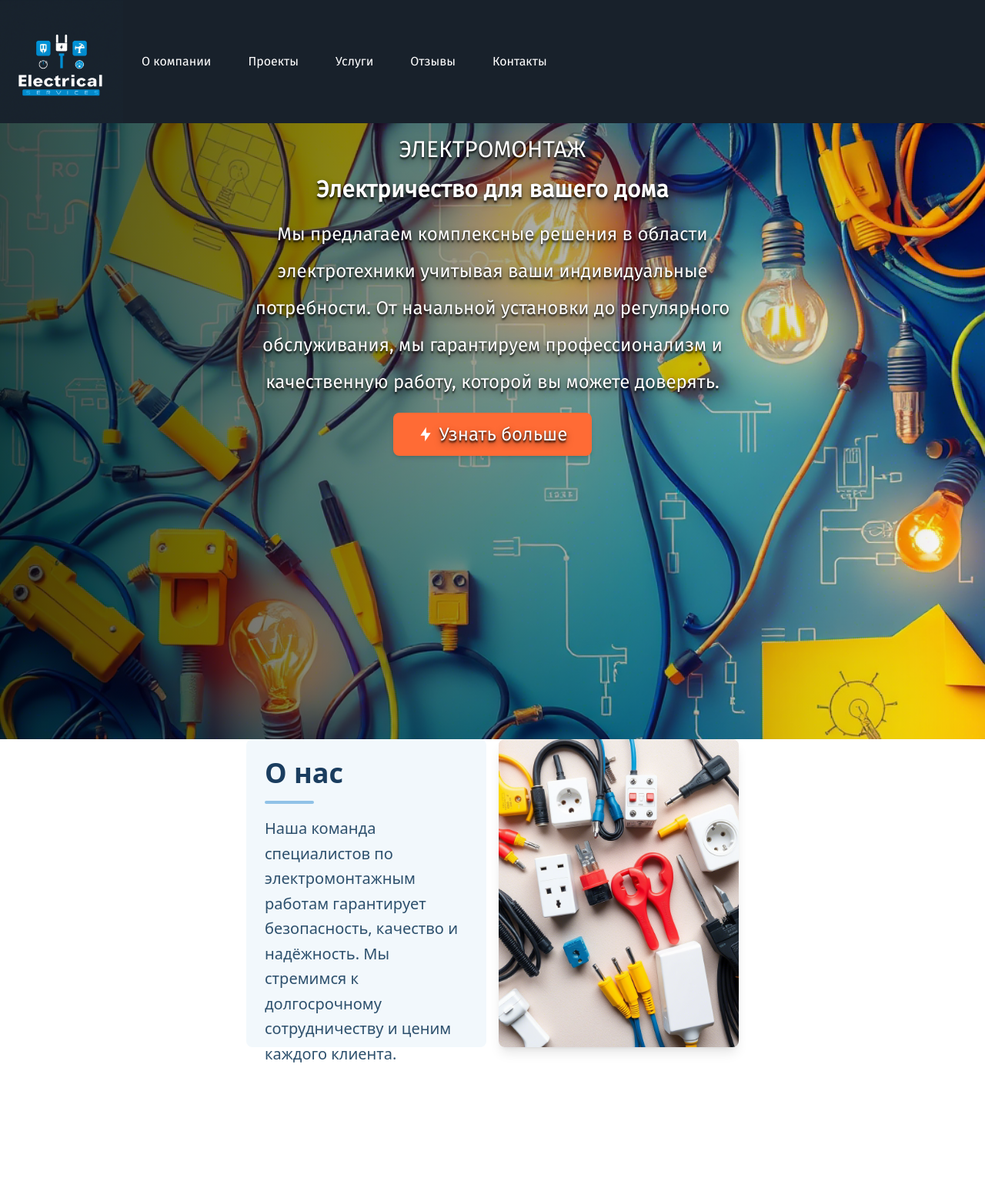
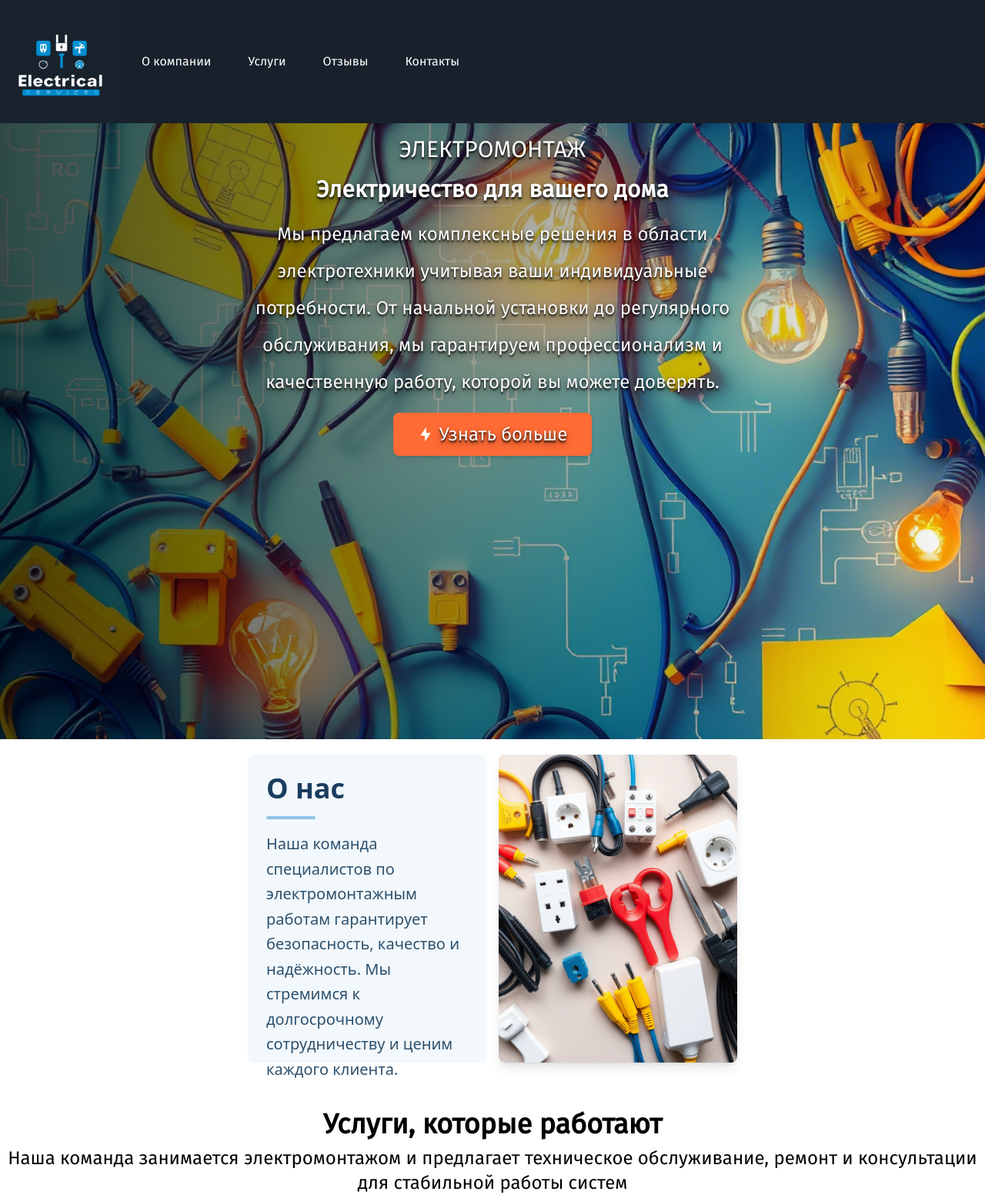
Before and after one commit to lexxik753/electrics, a Vue app: page / in a window 1280 px wide. Shown: the whole page at 77% size. Before the commit the page ends 1400 px from the top, so only its background shows below. Built offline with nearby package versions, Linux system fonts and the light colour scheme; the HTML template or start-up script is replaced by a standard one.

Commit message:
start create block services

```diff
--- a/src/blocks/About.vue
+++ b/src/blocks/About.vue
@@ -2,7 +2,7 @@
 </script>
 
 <template>
-    <section class="flex lg:flex-row md:flex-col lg:justify-center md:items-center gap-4 mx-4 relative">
+    <section class="flex lg:flex-row md:flex-col lg:justify-center md:items-center gap-4 m-5 relative">
         <div class=" w-full lg:w-1/2 xl:w-1/4 2xl:w-[30%] lg:h-[400px] p-6 font-sans rounded-lg bg-[#F2F8FC]">
             <h3 class="text-2xl lg:text-3xl xl:text-4xl font-bold text-[#1A3D5F]">О нас</h3>
             <hr class="w-16 my-4 border-2 border-[#90C2E7] rounded-full">
--- a/src/blocks/Services.vue
+++ b/src/blocks/Services.vue
@@ -3,7 +3,10 @@
 </script>
 
 <template>
-    <div class="mt-10">
-
-    </div>
+    <section class="mt-15">
+        <div class="text-center">
+            <h2 class="mb-2 text-xl md:text-2xl lg:text-4xl font-bold">Услуги, которые работают</h2>
+            <p class="text-base lg:text-lg xl:text-2xl">Наша команда занимается электромонтажом и предлагает техническое обслуживание, ремонт и консультации для стабильной работы систем</p>
+        </div>
+    </section>
 </template>
--- a/src/layouts/Header.vue
+++ b/src/layouts/Header.vue
@@ -6,17 +6,18 @@ const menu = ref([
         title: 'О компании',
         link: '#',
     },
-    {
-        title: 'Проекты',
-        link: '#',
-    },
+    // Пока что оставить закомменчиными до уточнения ТЗ
+    // {
+    //     title: 'Проекты',
+    //     link: '#',
+    // },
     {
         title: 'Услуги',
         link: '#',
     },
     {
         title: 'Отзывы',
-        link: '#',
+        link: 'https://www.avito.ru/moskva/predlozheniya_uslug/uslugi_elektrika_montazh_remont_proektirovanie_3718585193?utm_campaign=native&utm_medium=item_page_android&utm_source=soc_sharing#open-reviews-list',
     },
     {
         title: 'Контакты',
```
